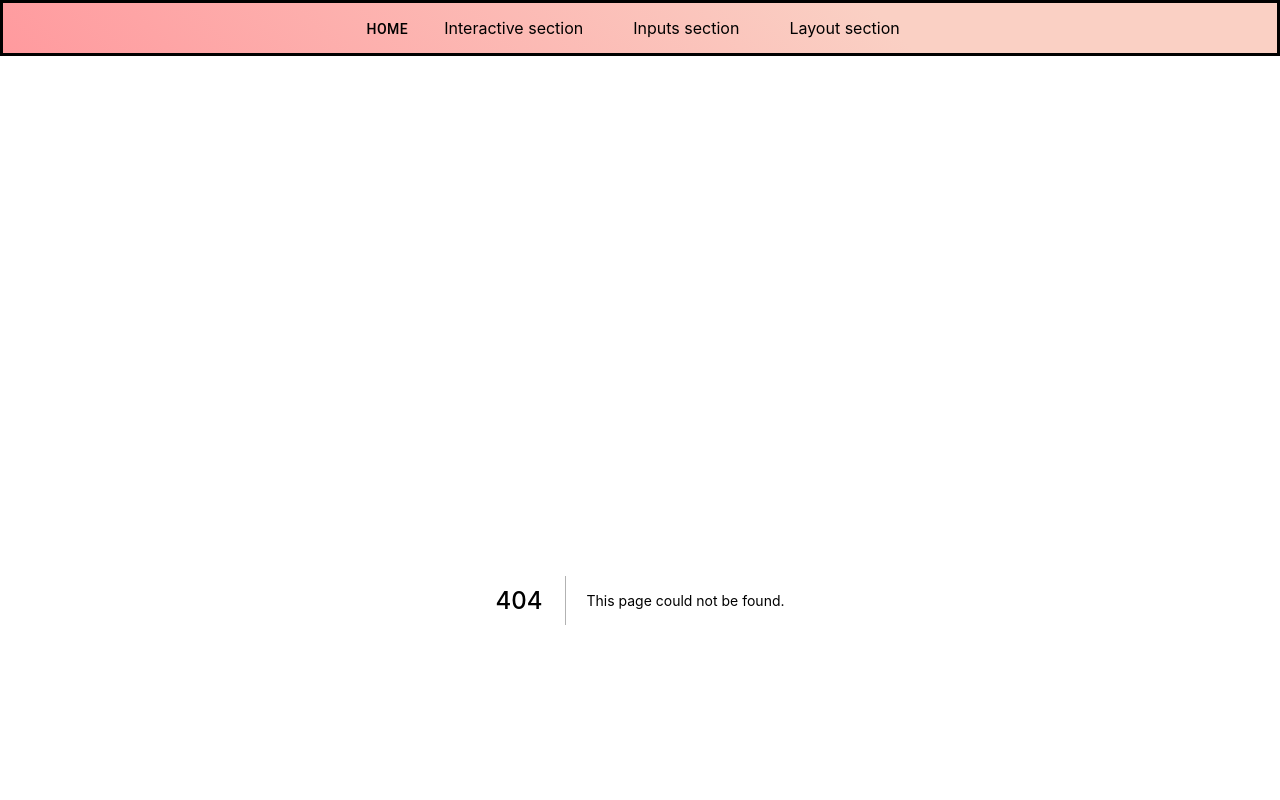
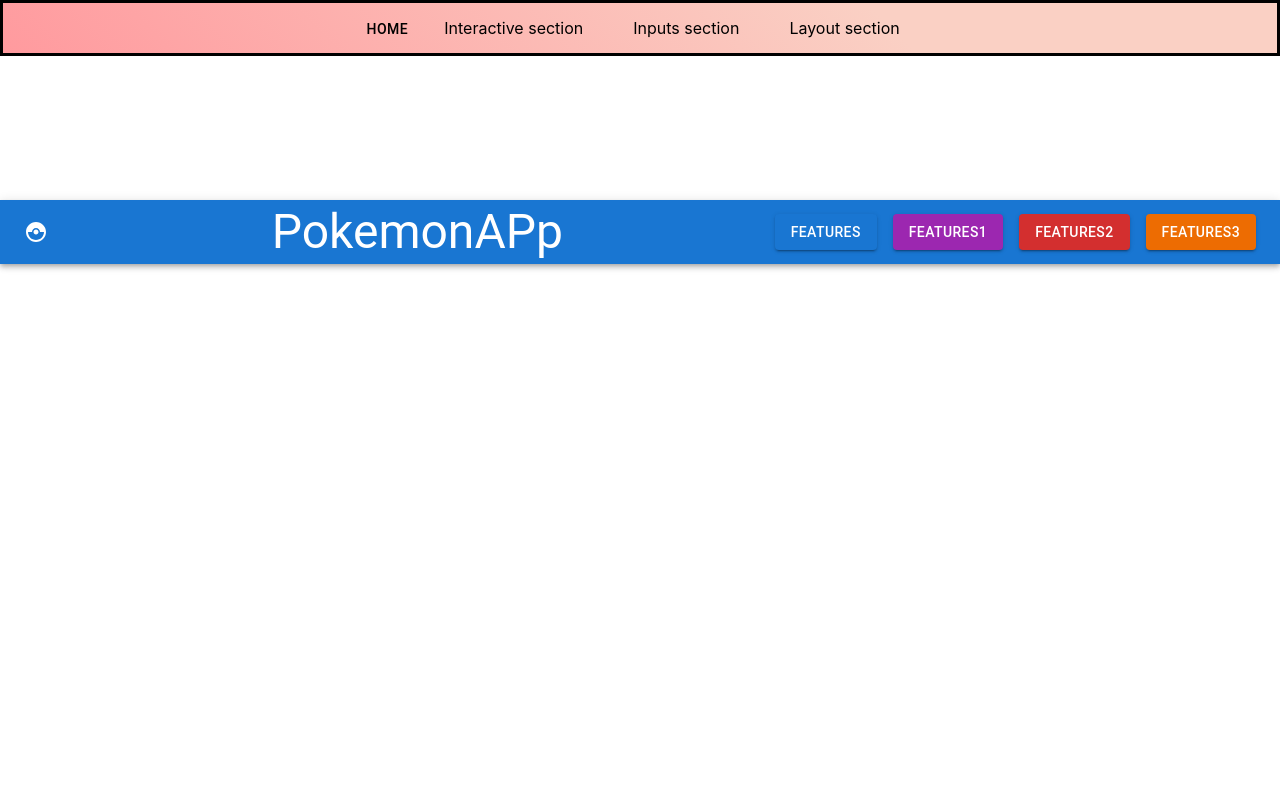
Before and after one commit to DantesSagan/materialNextReact, a Next.js app: page /navbar in a window 1280 px wide. Before the commit this address had no page. Shown: the top 800 px of the page. Built offline with nearby package versions, Linux system fonts and the light colour scheme.

Commit message:
21 navbar mui

```diff
--- a/components/layout/navbar.js
+++ b/components/layout/navbar.js
@@ -213,6 +213,10 @@
                       {' '}
                       <Link href='/card'>Link to Card</Link>
                     </Button>
+                     <Button variant='contained'>
+                      {' '}
+                      <Link href='/imagelist'>Link to ImageList</Link>
+                    </Button>
                   </ButtonGroup>
                 </Stack>
               </div>
--- /dev/null
+++ b/pages/navbar/index.tsx
@@ -0,0 +1,40 @@
+import {
+  AppBar,
+  Button,
+  IconButton,
+  Stack,
+  Toolbar,
+  Typography,
+} from '@mui/material';
+
+import { CatchingPokemon } from '@mui/icons-material';
+import React from 'react';
+
+export default function NavbarIndex() {
+  return (
+    <AppBar position='static'>
+      <Toolbar>
+        <IconButton size='large' edge='start' color='inherit' aria-label='logo'>
+          <CatchingPokemon />
+        </IconButton>
+        <Typography variant='h3' component='div' sx={{ flexGrow: 1 }}>
+          PokemonAPp
+        </Typography>
+        <Stack direction='row' spacing={2}>
+          <Button variant='contained' color='primary'>
+            Features
+          </Button>
+          <Button variant='contained' color='secondary'>
+            Features1
+          </Button>
+          <Button variant='contained' color='error'>
+            Features2
+          </Button>
+          <Button variant='contained' color='warning'>
+            Features3
+          </Button>
+        </Stack>
+      </Toolbar>
+    </AppBar>
+  );
+}
```
